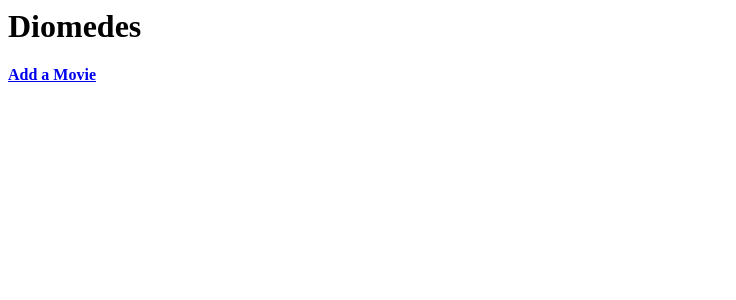
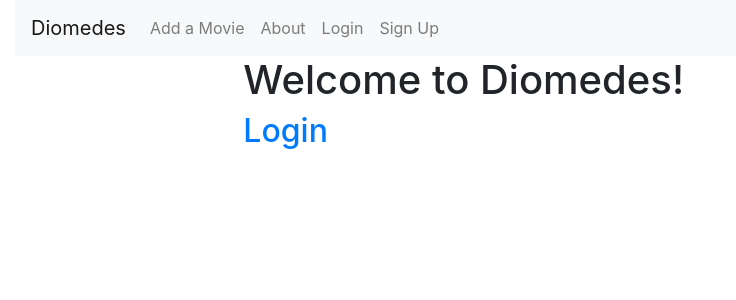
Before and after one commit to ArionMiles/Diomedes, a Django app: page / in a window 1280 px wide. Shown: the top 300 px of the page, without its empty margins (0-736 px from the left). Run offline with Django 3.2, Linux system fonts and the light colour scheme; some libraries are stand-ins or nearby versions.

Commit message:
Base template functional, made add_task and home better.
home still needs additional content, and we need a about page

```diff
--- a/moviealert/templates/base.html
+++ b/moviealert/templates/base.html
@@ -1,88 +1,49 @@
-<!DOCTYPE html>
-{% load static %}
+<!doctype html>
+<html lang="en">
 
-<html lang="eng" class="no-js">
 <head>
-  <title>
-    {% block title %}
-      Diomedes
-    {% endblock %}
-  </title>
-
-  {% block meta %}
   <meta charset="utf-8">
-    <meta name="viewport" content="width=device-width, initial-scale=1.0, user-scalable=no">
-    <meta name="theme-color" content="#21915a"/>
-    <meta name="robots" content="noindex, nofollow">
-  {% endblock meta %}
-
-
-  <link rel="stylesheet" href="{% static 'bootstrap4/css/bootstrap.min.css' %}">
-
-  {% block custom_head %}{% endblock %}
-  {% block custom_css %}{% endblock %}
+  <meta name="viewport" content="width=device-width, initial-scale=1, shrink-to-fit=no">
+  <link rel="stylesheet" href="https://stackpath.bootstrapcdn.com/bootstrap/4.1.3/css/bootstrap.min.css"
+    integrity="sha384-MCw98/SFnGE8fJT3GXwEOngsV7Zt27NXFoaoApmYm81iuXoPkFOJwJ8ERdknLPMO" crossorigin="anonymous">
+  <title>Diomedes</title>
 </head>
 
 <body>
+  <div class="container-fluid">
+  <header class="navbar navbar-expand navbar-light flex-column flex-md-row bd-navbar bg-light">
+    <a class="navbar-brand" href={% url 'home' %}>Diomedes</a>
 
-<nav class="navbar navbar-expand-md navbar-dark bg-dark">
-  <a class="navbar-brand" href="{% url 'home' %}">Diomedes</a>
-  <button class="navbar-toggler" type="button" data-toggle="collapse" data-target="#navbarsExample04">
-    <span class="navbar-toggler-icon"></span>
-  </button>
-
-  <div class="collapse navbar-collapse" id="navbarsExample04">
-    <ul class="navbar-nav mr-auto">
-      <li class="nav-item active">
-        <a class="nav-link" href="#">Home <span class="sr-only">(current)</span></a>
+    <div class="navbar-nav-scroll">
+      <ul class="nav navbar-nav bd-navbar-nav flex-row ml-md-auto">
+        <li class="nav-item">
+          <a class="nav-link" href={% url 'task_view' %}>Add a Movie</a>
         </li>
         <li class="nav-item">
-        <a class="nav-link" href="#">Link</a>
+          <a class="nav-link" href="/about/">About</a>
+        </li>
+        {% if user.is_authenticated %}
+        <li class="nav-item">
+          <a class="nav-link" href={% url 'account_logout' %}>Logout</a>
+        </li>
+        {% else %}
+        <li class="nav-item">
+          <a class="nav-link" href={% url 'account_login' %}>Login</a>
         </li>
         <li class="nav-item">
-        <a class="nav-link disabled" href="#">Disabled</a>
+          <a class="nav-link" href={% url 'account_signup' %}>Sign Up</a>
         </li>
-      <li class="nav-item dropdown">
-        <a class="nav-link dropdown-toggle" href="https://example.com" id="dropdown04" data-toggle="dropdown"
-           aria-haspopup="true" aria-expanded="false">Dropdown</a>
-        <div class="dropdown-menu" aria-labelledby="dropdown04">
-          <a class="dropdown-item" href="#">Action</a>
-          <a class="dropdown-item" href="#">Another action</a>
-          <a class="dropdown-item" href="#">Something else here</a>
+        {% endif %}
+      </ul>
     </div>
-      </li>
-    </ul>
-    <form class="form-inline my-2 my-md-0">
-      <input class="form-control" placeholder="Search" type="text">
-    </form>
-  </div>
-</nav>
-
-{% if messages %}
-<div class="container">
-  <div class="row">
-    <div class="col-12">
-      <br>
-        {% for message in messages %}
-          <div class="alert alert-{{ message.tags }} alert-dismissable">
-            {{ message }}
-            <button type="button" class="close" data-dismiss="alert" aria-label="Close">
-              <span aria-hidden="true">&times;</span>
-            </button>
-          </div>
-        {% endfor %}
+  </header>
+  <div class="row justify-content-center">
+    <div class="col-8">
+      {% block content %}
+      {% endblock %}
     </div>
   </div>
 </div>
-{% endif %}
+</body>
 
-<div>
-{% block content %}{% endblock %}
-</div>
-
-<script src="{% static 'js/jquery.min.js' %}"></script>
-<script src="{% static 'bootstrap4/js/bootstrap.bundle.min.js' %}"></script>
-
-{% block custom_js %}{% endblock %}
-</body>
 </html>
--- a/moviealert/templates/home.html
+++ b/moviealert/templates/home.html
@@ -1,4 +1,18 @@
-<html>
-    <h1>Diomedes</h1>
-    <h4><a href={% url 'task_view' %}>Add a Movie</a></h4>
-</html>
+{% extends "base.html" %}
+
+{% block content %}
+
+<div class="container-fluid">
+    <div class="row">
+        <div class="col-sm-12">
+          <h1>Welcome to Diomedes!</h1>
+        </div>
+        {% if not user.is_authenticated %}
+        <div class="container">
+            <h2><a href={% url 'account_login' %}>Login</a></h2>
+        </div>
+        {% endif %}
+    </div>
+</div>
+
+{% endblock %}
```
Also changed, not shown: diomedes/settings/base.py (+9 -1 lines), moviealert/forms.py (+8 -0 lines), moviealert/templates/add_task.html (+34 -18 lines). Lines whose indentation alone changed are shown as unchanged.
